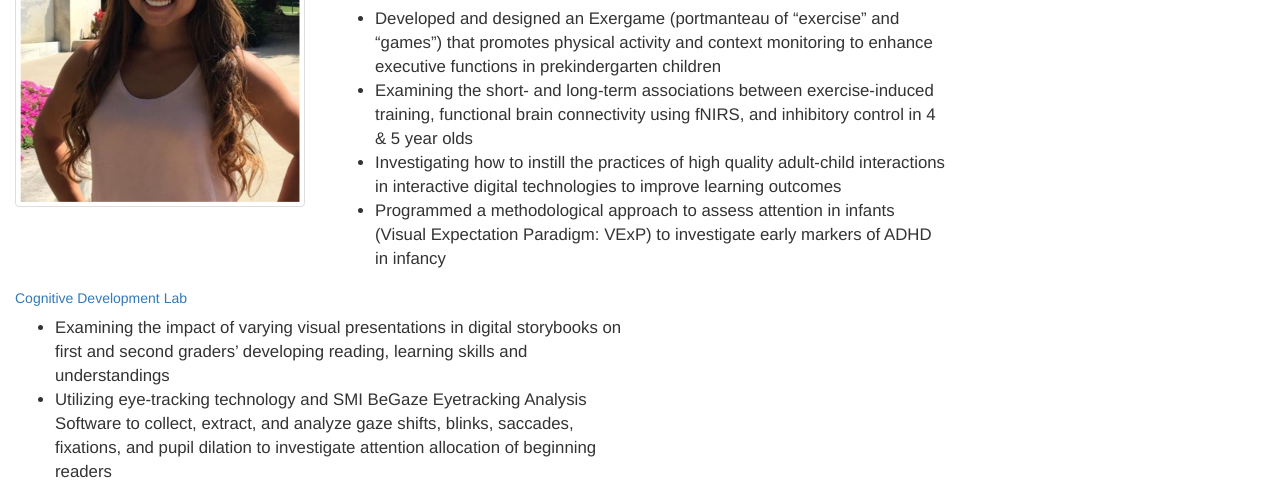
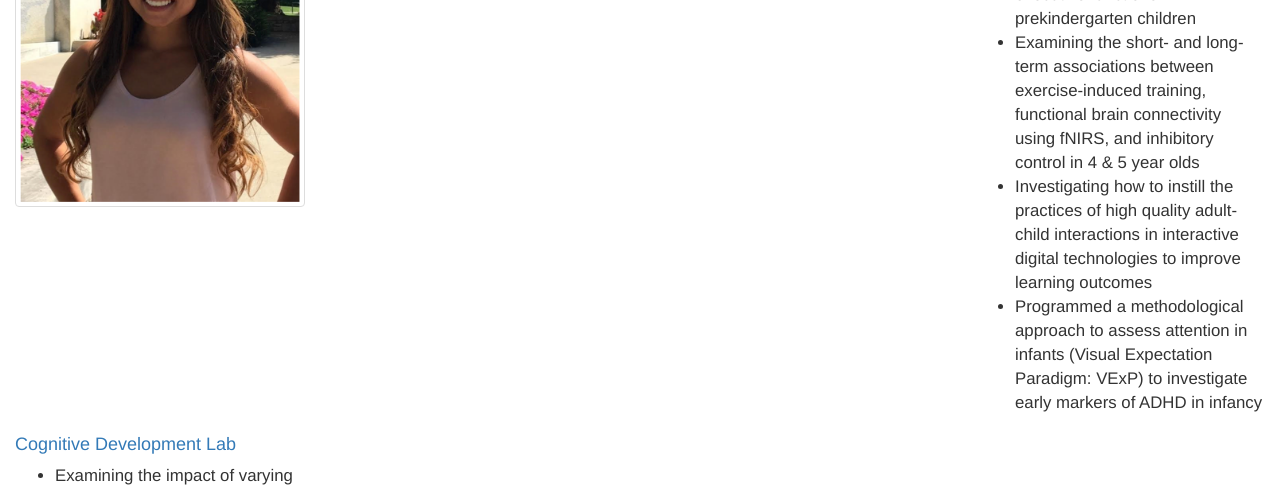
Before and after one commit to cassondraeng/cassondraeng.github.io, a plain HTML site: page index.html in a window 1280 px wide. Shown: the part 763-1254 px from the top of the page. Drawn offline with Linux system fonts and the light colour scheme; a web font is replaced by a local one.

Commit message:
h4 and
<div class="col-md-3 col-sm-6">

```diff
--- a/index.html
+++ b/index.html
@@ -67,7 +67,7 @@ gtag('config', 'UA-127639225-1');
                 <h1>Current Research at Carnegie Mellon University</h1>
                 <h2>August 2016-present</h2>
              </div>
-             <div class="col-md-6">
+             <div class="col-md-3 col-sm-6">
                     <h4><a href="http://www.psy.cmu.edu/~thiessen/Home.html">Infant Language Learning Lab</a></h4>
                     <ul>
                         <li> Developed and designed an Exergame (portmanteau of “exercise” and “games”) that promotes physical activity and context monitoring to enhance executive functions in prekindergarten children </li>
@@ -76,8 +76,8 @@ gtag('config', 'UA-127639225-1');
                         <li> Programmed a methodological approach to assess attention in infants (Visual Expectation Paradigm: VExP) to investigate early markers of ADHD in infancy </li>
                     </ul>
             </div>
-                <div class="col-md-6">
-                    <h5><a href="http://www.psy.cmu.edu/~cognitivedevelopmentlab/">Cognitive Development Lab</a></h5>
+                <div class="col-md-3 col-sm-6">
+                    <h4><a href="http://www.psy.cmu.edu/~cognitivedevelopmentlab/">Cognitive Development Lab</a></h4>
                     <ul>
                         <li> Examining the impact of varying visual presentations in digital storybooks on first and second graders’ developing reading, learning skills and understandings </li>
                         <li> Utilizing eye-tracking technology and SMI BeGaze Eyetracking Analysis Software to collect, extract, and analyze gaze shifts, blinks, saccades, fixations, and pupil dilation to investigate attention allocation of beginning readers </li>
```
